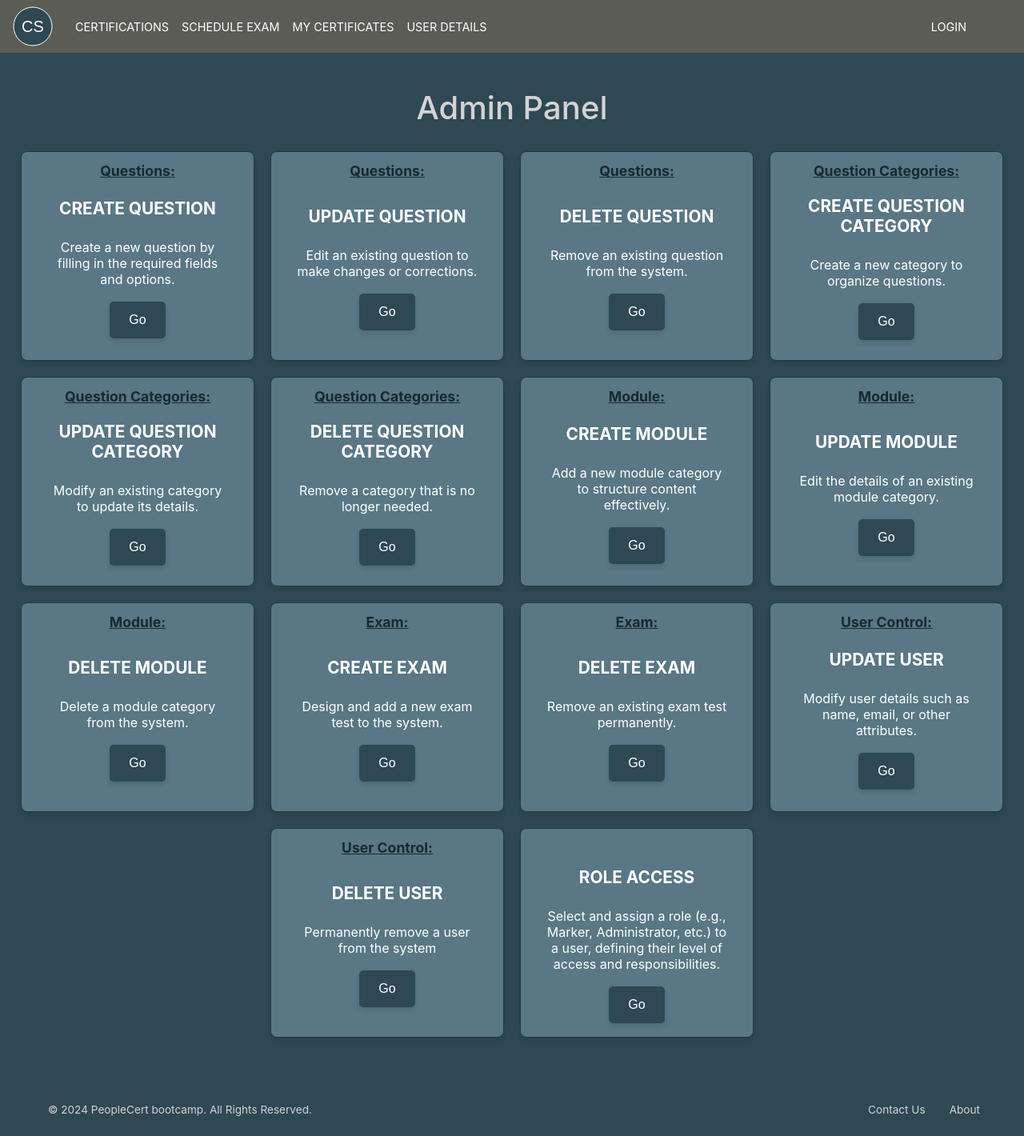
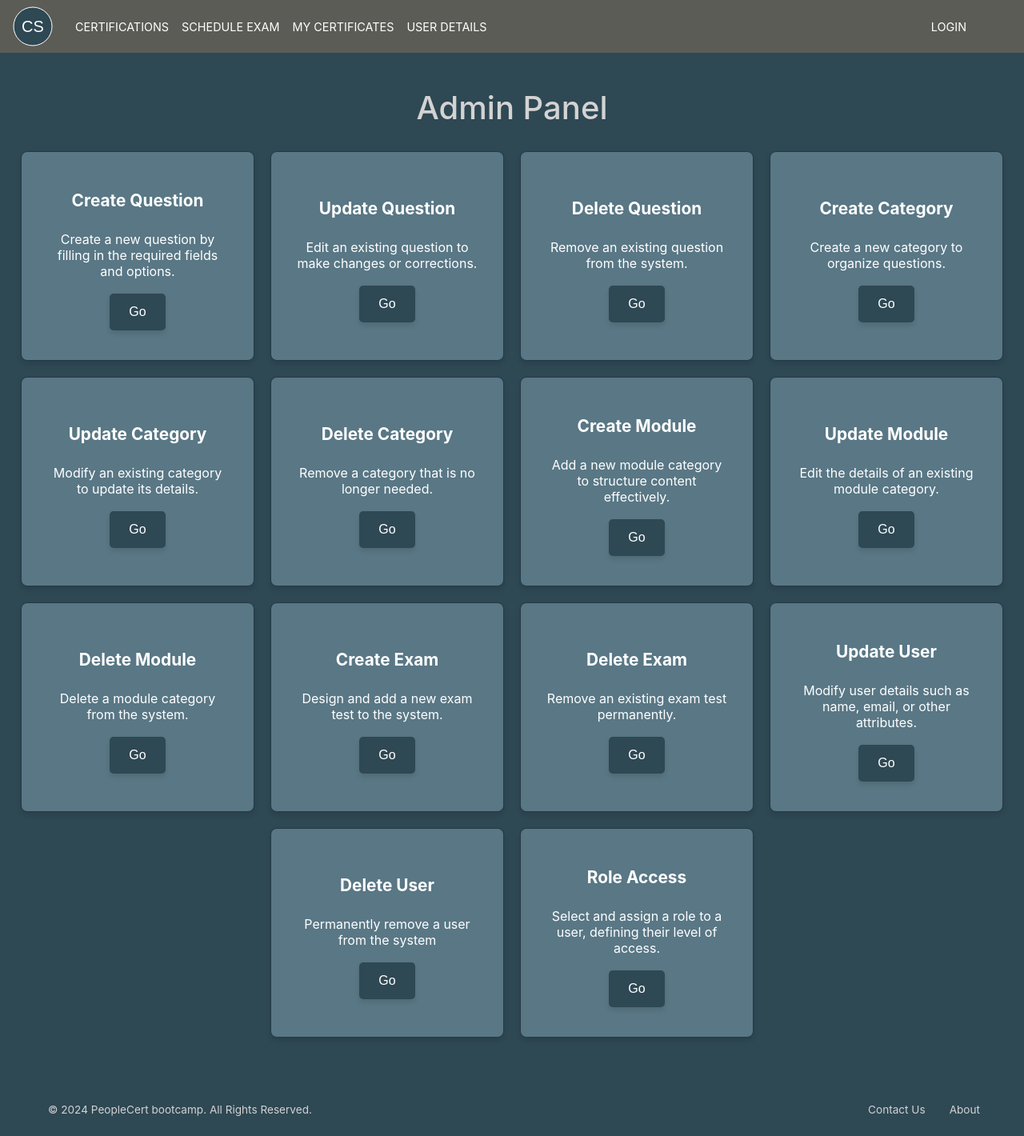
Before and after one commit to ppcbc/certstoreui, a React (Create React App) app: page /adminpanel in a window 1280 px wide. Shown: the whole page at 80% size. Built offline with nearby package versions, Linux system fonts and the light colour scheme.

Commit message:
xristina

```diff
--- a/src/components/AdminPanel.js
+++ b/src/components/AdminPanel.js
@@ -14,128 +14,144 @@ export default function AdminPanel() {
         <h1>Admin Panel</h1>
         <ul>
           <li>
-              <p className="admin-panel-category-title">Questions:</p>
             <div className="admin-panel-item-header">
-                <h2>CREATE QUESTION</h2>
-                <p className="admin-panel-item-paragraph">Create a new question by filling in the required fields and
-                  options.</p>
+              <h2>Create Question</h2>
+              <p className="admin-panel-item-paragraph">
+                Create a new question by filling in the required fields and
+                options.
+              </p>
               <button onClick={() => navigate("/addexam")}>Go</button>
             </div>
           </li>
           <li>
-              <p className="admin-panel-category-title">Questions:</p>
             <div className="admin-panel-item-header">
-                <h2>UPDATE QUESTION</h2>  {/*//NEW*/}
-                <p className="admin-panel-item-paragraph">Edit an existing question to make changes or corrections.</p>
+              <h2>Update Question</h2>
+              <p className="admin-panel-item-paragraph">
+                Edit an existing question to make changes or corrections.
+              </p>
               <button onClick={() => navigate("/update-exam")}>Go</button>
             </div>
           </li>
           <li>
-              <p className="admin-panel-category-title">Questions:</p>
             <div className="admin-panel-item-header">
-                <h2>DELETE QUESTION</h2>
-                <p className="admin-panel-item-paragraph">Remove an existing question from the system.</p>
+              <h2>Delete Question</h2>
+              <p className="admin-panel-item-paragraph">
+                Remove an existing question from the system.
+              </p>
               <button onClick={() => navigate("/delete-exam")}>Go</button>
             </div>
           </li>
           <li>
-              <p className="admin-panel-category-title">Question Categories:</p>
             <div className="admin-panel-item-header">
-                <h2>CREATE QUESTION CATEGORY</h2>
-                <p className="admin-panel-item-paragraph">Create a new category to organize questions.</p>
+              <h2>Create Category</h2>
+              <p className="admin-panel-item-paragraph">
+                Create a new category to organize questions.
+              </p>
               <button onClick={() => navigate("/addexam-category")}>Go</button>
             </div>
           </li>
           <li>
-              <p className="admin-panel-category-title">Question Categories:</p>
             <div className="admin-panel-item-header">
-                <h2>UPDATE QUESTION CATEGORY</h2>
-                <p className="admin-panel-item-paragraph">Modify an existing category to update its details.</p>
+              <h2>Update Category</h2>
+              <p className="admin-panel-item-paragraph">
+                Modify an existing category to update its details.
+              </p>
               <button onClick={() => navigate("/updateexam-category")}>
                 Go
               </button>
             </div>
           </li>
           <li>
-              <p className="admin-panel-category-title">Question Categories:</p>
             <div className="admin-panel-item-header">
-                <h2>DELETE QUESTION CATEGORY</h2>
-                <p className="admin-panel-item-paragraph">Remove a category that is no longer needed.</p>
+              <h2>Delete Category</h2>
+              <p className="admin-panel-item-paragraph">
+                Remove a category that is no longer needed.
+              </p>
               <button onClick={() => navigate("/delete-exam-category")}>
                 Go
               </button>
             </div>
           </li>
           <li>
-              <p className="admin-panel-category-title">Module:</p>
             <div className="admin-panel-item-header">
-                <h2>CREATE MODULE</h2>
-                <p className="admin-panel-item-paragraph">Add a new module category to structure content effectively.</p>
+              <h2>Create Module</h2>
+              <p className="admin-panel-item-paragraph">
+                Add a new module category to structure content effectively.
+              </p>
               <button onClick={() => navigate("/addfull-category")}>Go</button>
             </div>
           </li>
           <li>
-              <p className="admin-panel-category-title">Module:</p>
             <div className="admin-panel-item-header">
-                <h2>UPDATE MODULE</h2> {/*//NEW*/}
-                <p className="admin-panel-item-paragraph">Edit the details of an existing module category.</p>
-                <button onClick={() => navigate("/update-full-exam-category")}>Go</button>
+              <h2>Update Module</h2>
+              <p className="admin-panel-item-paragraph">
+                Edit the details of an existing module category.
+              </p>
+              <button onClick={() => navigate("/update-full-exam-category")}>
+                Go
+              </button>
             </div>
           </li>
           <li>
-              <p className="admin-panel-category-title">Module:</p>
             <div className="admin-panel-item-header">
-                <h2>DELETE MODULE</h2>
-                <p className="admin-panel-item-paragraph">Delete a module category from the system.</p>
+              <h2>Delete Module</h2>
+              <p className="admin-panel-item-paragraph">
+                Delete a module category from the system.
+              </p>
               <button onClick={() => navigate("/delete-full-exam-category")}>
                 Go
               </button>
             </div>
           </li>
           <li>
-              <p className="admin-panel-category-title">Exam:</p>
             <div className="admin-panel-item-header">
-                <h2>CREATE EXAM</h2>
-                <p className="admin-panel-item-paragraph">Design and add a new exam test to the system.</p>
+              <h2>Create Exam</h2>
+              <p className="admin-panel-item-paragraph">
+                Design and add a new exam test to the system.
+              </p>
               <button onClick={() => navigate("/add-certexam")}>Go</button>
             </div>
           </li>
           <li>
-              <p className="admin-panel-category-title">Exam:</p>
             <div className="admin-panel-item-header">
-                <h2>DELETE EXAM</h2> {/*//NEW*/}
-                <p className="admin-panel-item-paragraph">Remove an existing exam test permanently.</p>
+              <h2>Delete Exam</h2>
+              <p className="admin-panel-item-paragraph">
+                Remove an existing exam test permanently.
+              </p>
               <button onClick={() => navigate("/add-certexam")}>Go</button>
             </div>
           </li>
           <li>
-              <p className="admin-panel-category-title">User Control:</p>
             <div className="admin-panel-item-header">
-                <h2>UPDATE USER</h2> {/*//NEW*/}
-                <p className="admin-panel-item-paragraph">Modify user details such as name, email, or other
-                  attributes.</p>
-                <button onClick={() => navigate("/assignrole")}>Go</button>
-              </div>
-            </li>
-            <li>
-              <p className="admin-panel-category-title">User Control:</p>
-              <div className="admin-panel-item-header">
-                <h2>DELETE USER</h2> {/*//NEW*/}
-                <p className="admin-panel-item-paragraph">Permanently remove a user from the system</p>
+              <h2>Update User</h2>
+              <p className="admin-panel-item-paragraph">
+                Modify user details such as name, email, or other attributes.
+              </p>
               <button onClick={() => navigate("/assignrole")}>Go</button>
             </div>
           </li>
           <li>
             <div className="admin-panel-item-header">
-                <h2>ROLE ACCESS</h2>
-                <p className="admin-panel-item-paragraph">Select and assign a role (e.g., Marker, Administrator, etc.) to a user, defining their level of access and responsibilities.</p>
+              <h2>Delete User</h2>
+              <p className="admin-panel-item-paragraph">
+                Permanently remove a user from the system
+              </p>
+              <button onClick={() => navigate("/assignrole")}>Go</button>
+            </div>
+          </li>
+          <li>
+            <div className="admin-panel-item-header">
+              <h2>Role Access</h2>
+              <p className="admin-panel-item-paragraph">
+                Select and assign a role to a user, defining their level of
+                access.
+              </p>
               <button onClick={() => navigate("/assignrole")}>Go</button>
             </div>
           </li>
         </ul>
       </div>
-        <Footer color={"lightgrey"}/>
+      <Footer color={"lightgrey"} />
     </div>
   );
 }
-// <button onClick={() => handleBuy(certification)}>Go</button>
--- a/src/css/AdminPanel.css
+++ b/src/css/AdminPanel.css
@@ -73,19 +73,18 @@
   /*text-shadow: 0.5px 0.5px 1px rgba(0, 0, 0, 0.2);*/
 }
 
-
 /* Style for the h2 title */
 .admin-panel li h2 {
   font-size: 1.3rem; /* Medium font size */
   color: white; /* White text for titles */
   margin: 0; /* Remove default margin */
-  margin-top: 40px;
+  margin-top: 20px;
   margin-bottom: 10px;
   flex-grow: 1; /* Allow h2 to take up available space */
   text-align: center; /* Center text */
 }
 
-.admin-panel-item-paragraph{
+.admin-panel-item-paragraph {
   font-size: 1rem;
   color: white;
   width: 90%;
@@ -100,7 +99,6 @@
   width: 100%; /* Full width of the container */
   margin-bottom: 10px; /* Space between title and button */
 }
-
 
 /* Style for the button */
 .admin-panel li button {
```
Lines whose indentation alone changed are shown as unchanged.
